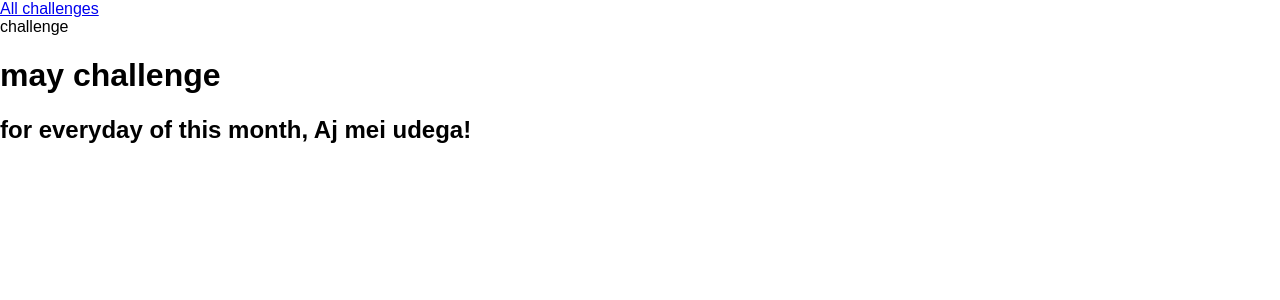
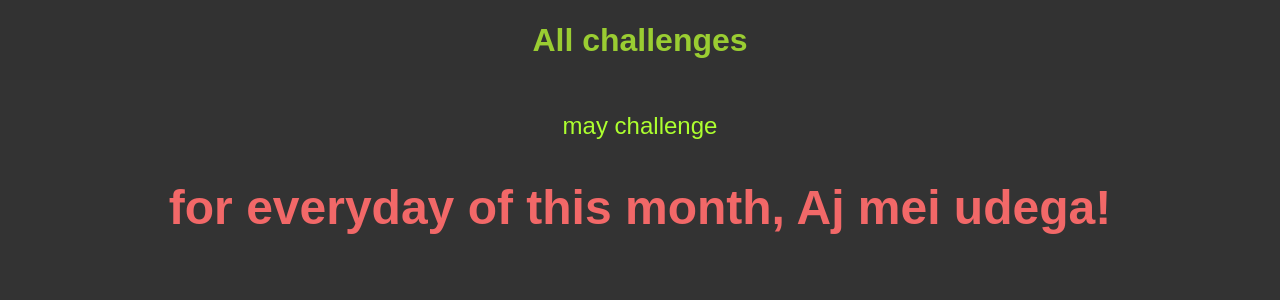
Before and after one commit to SavageCat05/django_learner, a Django app: page /challenges/may in a window 1280 px wide. Shown: the top 300 px of the page. Run offline with Django 5.2, Linux system fonts and the light colour scheme; some web fonts are replaced.

Commit message:
0.1.0 done

```diff
--- /dev/null
+++ b/monthly_challenges/challenges/static/challenges/challenge.css
@@ -0,0 +1,24 @@
+h1,
+h2 {
+    text-align: center;
+    color:rgb(242, 104, 104)
+}
+
+h1{
+    font-size: 1.5rem ;
+    margin: 2rem 0 1rem 0;;
+    font-weight: normal;
+    color: greenyellow
+}
+
+h2{
+    font-size: 3rem;
+    font-weight: bold;
+}
+
+p{
+    text-align: center;
+    color:rgb(242, 104, 104);
+    font-size: 3rem;
+    font-weight: bold;
+}
--- a/monthly_challenges/challenges/static/challenges/challenges.css
+++ /dev/null
@@ -1,3 +0,0 @@
-ul {
-    list-style: none;
-}
--- /dev/null
+++ b/monthly_challenges/challenges/static/challenges/includes/header.css
@@ -0,0 +1,25 @@
+header{
+    width: 100%;
+    height: 5rem;
+    background-color: rgb(50, 50, 50);
+}
+
+header nav{
+    width:100%;
+    height:100%;
+    display:flex;
+    justify-content: center;
+    align-items: center;
+}
+
+header nav a {
+    color: yellowgreen;
+    font-size: 2rem;
+    font-weight:bold;
+    text-decoration: none;
+}
+
+header a:hover,
+header nav a:active{
+    color: yellow
+}
--- a/monthly_challenges/challenges/templates/challenges/challenge.html
+++ b/monthly_challenges/challenges/templates/challenges/challenge.html
@@ -1,4 +1,9 @@
 {% extends 'base.html' %}
+{% load static %}
+
+{%block css_files%}
+  <link rel = "stylesheet" href = "{% static 'challenges/challenge.css'%}">
+{% endblock %}
 
 {% block page_title %}
   {{ mymonth|title }} challenge
--- a/monthly_challenges/challenges/templates/challenges/includes/header.html
+++ b/monthly_challenges/challenges/templates/challenges/includes/header.html
@@ -1,8 +1,11 @@
+{% load static %}
+
 <header>
     <nav>
         <a href = "{% url 'index' %}">All challenges</a>
     </nav>
+    <link rel = "stylesheet" href = "{% static 'challenges/includes/header.css' %}">
 </header>
 
 
-{{active_page}}
+{% comment %} {{active_page}} {% endcomment %}
--- a/monthly_challenges/challenges/templates/challenges/index.html
+++ b/monthly_challenges/challenges/templates/challenges/index.html
@@ -1,8 +1,8 @@
 {% extends 'base.html' %}
-{% comment %} {% load static %} {% endcomment %}
+{% load static %}
 
 {% block css_files%}
-{% comment %} <link rel = "stylesheet" href = "{% static 'challenges/challenges.css'%}"> {% endcomment %}
+<link rel = "stylesheet" href = "{% static 'challenges/index.css'%}">
 {%endblock%}
 
 {% block page_title %}
--- a/monthly_challenges/static/styles.css
+++ b/monthly_challenges/static/styles.css
@@ -8,4 +8,6 @@ html {
 
 body {
     margin: 0;
+    background-color: rgb(51, 51, 51);
+    /*add background color*/
 }
```
Also changed, not shown: monthly_challenges/challenges/static/challenges/index.css (added, +37 -0 lines), monthly_challenges/challenges/templates/challenges/includes/base.html (deleted, +0 -18 lines).
